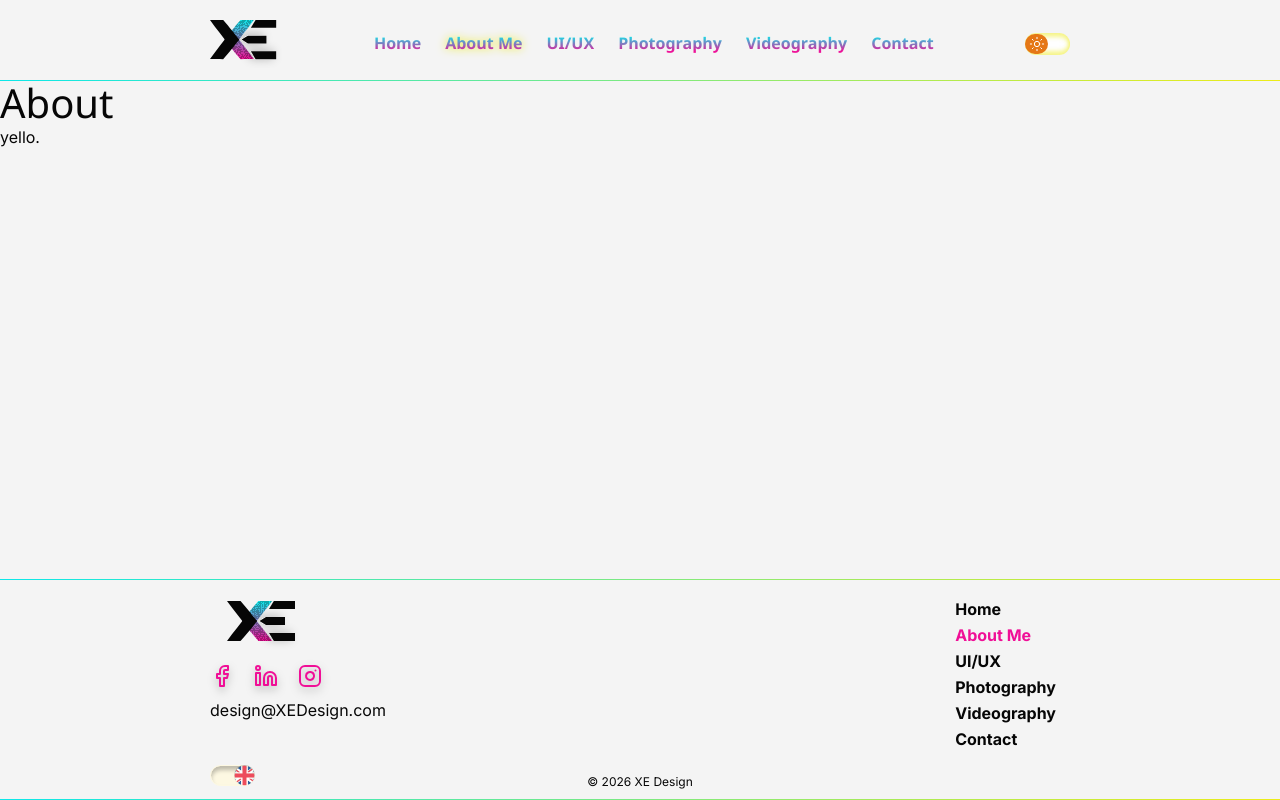
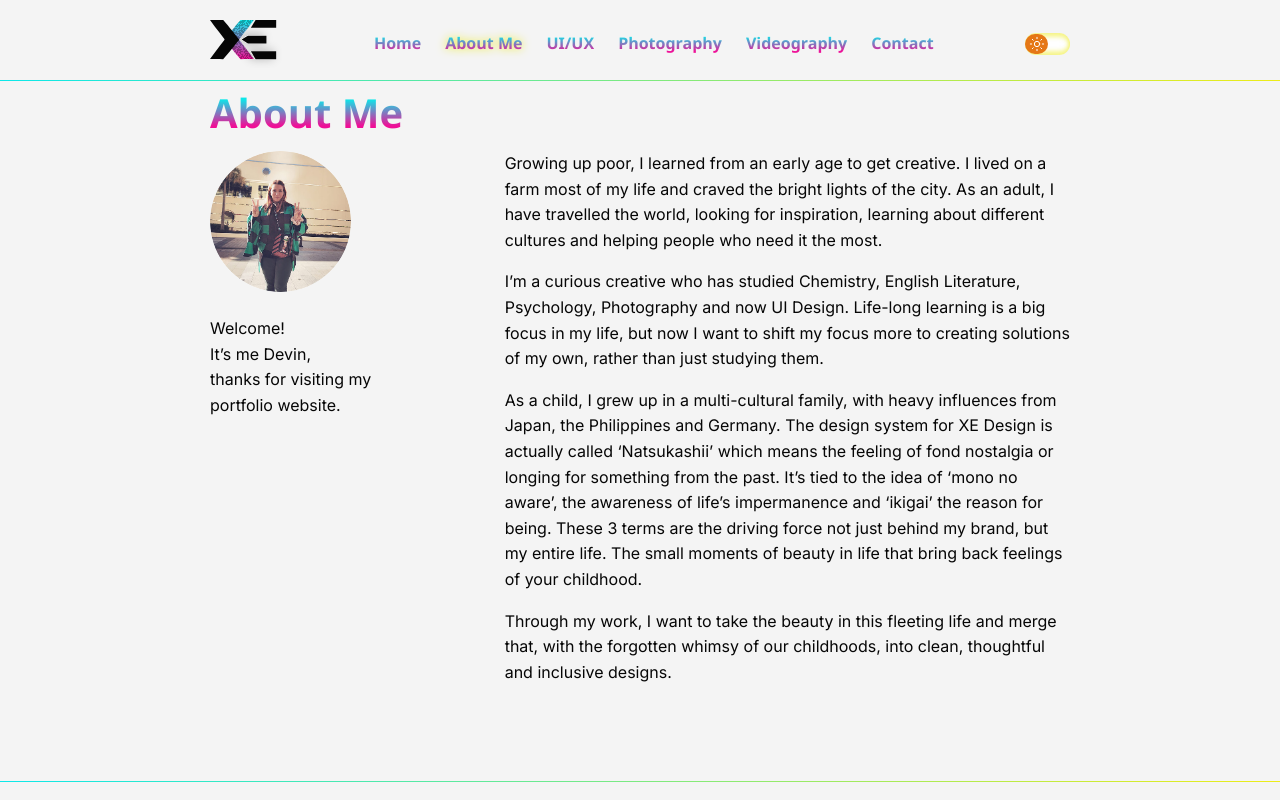
Before and after one commit to duct-tape-deployments/devin-portfolio, a React (Vite) app: page /about in a window 1280 px wide. Shown: the top 800 px of the page. Built offline with nearby package versions, Linux system fonts and the light colour scheme; a web font is replaced by a local one.

Commit message:
feat: add about me page

```diff
--- /dev/null
+++ b/src/i18n/aboutMe.ts
@@ -0,0 +1,32 @@
+import type { Language } from '@/stores/languageStore';
+
+type AboutMeStrings = {
+  title: string;
+  intro: string[];
+  photoAlt: string;
+  paragraphs: string[];
+};
+
+const prose = {
+  intro: ['Welcome!', 'It’s me Devin,', 'thanks for visiting my portfolio website.'],
+  photoAlt: 'Devin making peace signs with both hands',
+  paragraphs: [
+    'Growing up poor, I learned from an early age to get creative. I lived on a farm most of my life and craved the bright lights of the city. As an adult, I have travelled the world, looking for inspiration, learning about different cultures and helping people who need it the most.',
+    'I’m a curious creative who has studied Chemistry, English Literature, Psychology, Photography and now UI Design. Life-long learning is a big focus in my life, but now I want to shift my focus more to creating solutions of my own, rather than just studying them.',
+    'As a child, I grew up in a multi-cultural family, with heavy influences from Japan, the Philippines and Germany. The design system for XE Design is actually called ‘Natsukashii’ which means the feeling of fond nostalgia or longing for something from the past. It’s tied to the idea of ‘mono no aware’, the awareness of life’s impermanence and ‘ikigai’ the reason for being. These 3 terms are the driving force not just behind my brand, but my entire life. The small moments of beauty in life that bring back feelings of your childhood.',
+    'Through my work, I want to take the beauty in this fleeting life and merge that, with the forgotten whimsy of our childhoods, into clean, thoughtful and inclusive designs.',
+  ],
+};
+
+export const aboutMe: Record<Language, AboutMeStrings> = {
+  en: {
+    ...prose,
+    title: 'About Me',
+  },
+
+  // TODO: get and add a Norwegian translation from Devin
+  no: {
+    ...prose,
+    title: 'Om meg',
+  },
+};
--- a/src/pages/About.tsx
+++ b/src/pages/About.tsx
@@ -1,9 +1,42 @@
+import { Fragment } from 'react';
+import { PageContainer } from '@/components/layout/PageContainer';
+import { aboutMe } from '@/i18n/aboutMe';
+import { useT } from '@/stores/languageStore';
+
 function About() {
+  const t = useT(aboutMe);
+
   return (
-    <section>
-      <h1>About</h1>
-      <p>yello.</p>
-    </section>
+    <PageContainer className="pt-2.5 pb-16 lg:pb-24">
+      <h1 className="title-gradient">{t.title}</h1>
+
+      <div className="mt-4 flex flex-col gap-4 sm:grid sm:grid-cols-8 sm:items-start sm:gap-x-5 lg:grid-cols-12 lg:gap-x-6">
+        <div className="flex items-center justify-between gap-4 sm:col-span-3 sm:flex-col-reverse sm:items-start sm:justify-start sm:gap-6 lg:col-span-4">
+          <p className="w-41.75">
+            {t.intro.map((line, index) => (
+              <Fragment key={line}>
+                {index > 0 && <br />}
+                {line}
+              </Fragment>
+            ))}
+          </p>
+
+          <img
+            src="/images/devin-about.jpg"
+            alt={t.photoAlt}
+            width={141}
+            height={141}
+            className="size-35.25 shrink-0 rounded-full object-cover"
+          />
+        </div>
+
+        <div className="flex flex-col gap-4 sm:col-span-5 lg:col-span-8">
+          {t.paragraphs.map((paragraph) => (
+            <p key={paragraph}>{paragraph}</p>
+          ))}
+        </div>
+      </div>
+    </PageContainer>
   );
 }
 
```
Also changed, not shown: public/images/devin-about.jpg (added).
